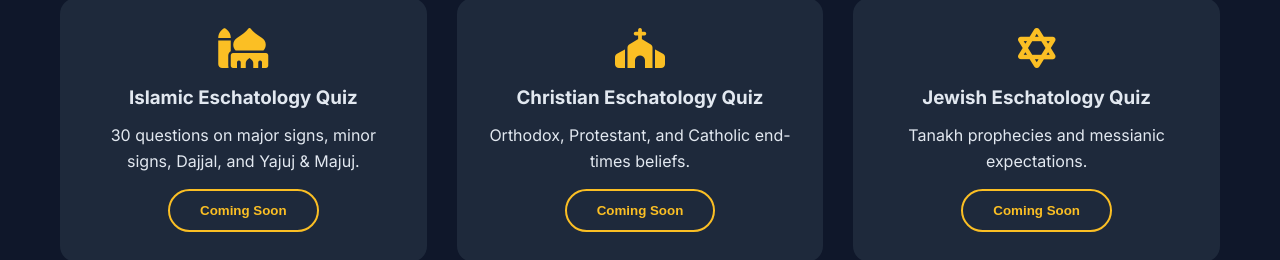
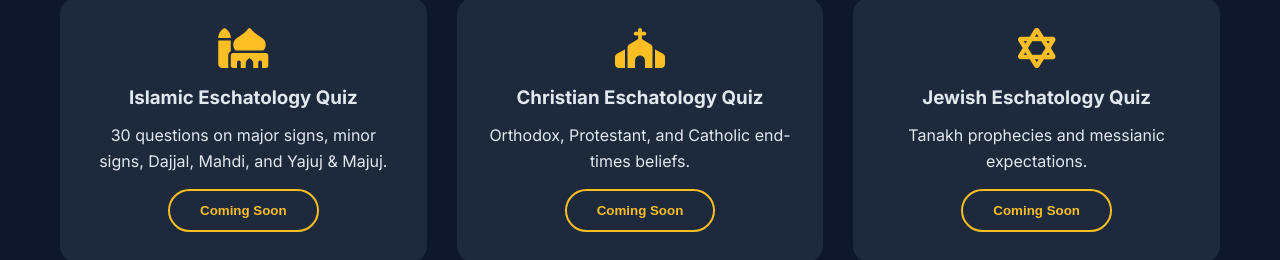
Before and after one commit to emmamimon77-afk/tadbeer-studio, a plain HTML site: page quizzes/index.html in a window 1280 px wide. Shown: the part 334-594 px from the top of the page. Drawn offline with Linux system fonts and the light colour scheme; a script that the page names is missing.

Commit message:
Update quiz description to 30 questions per religion

```diff
--- a/quizzes/index.html
+++ b/quizzes/index.html
@@ -24,7 +24,7 @@
             <div class="feature-card">
                 <i class="fas fa-mosque"></i>
                 <h3>Islamic Eschatology Quiz</h3>
-                <p>30 questions on major signs, minor signs, Dajjal, and Yajuj & Majuj.</p>
+                <p>30 questions on major signs, minor signs, Dajjal, Mahdi, and Yajuj & Majuj.</p>
                 <button class="btn-secondary" style="margin-top: 15px;" disabled>Coming Soon</button>
             </div>
             <div class="feature-card">
```
